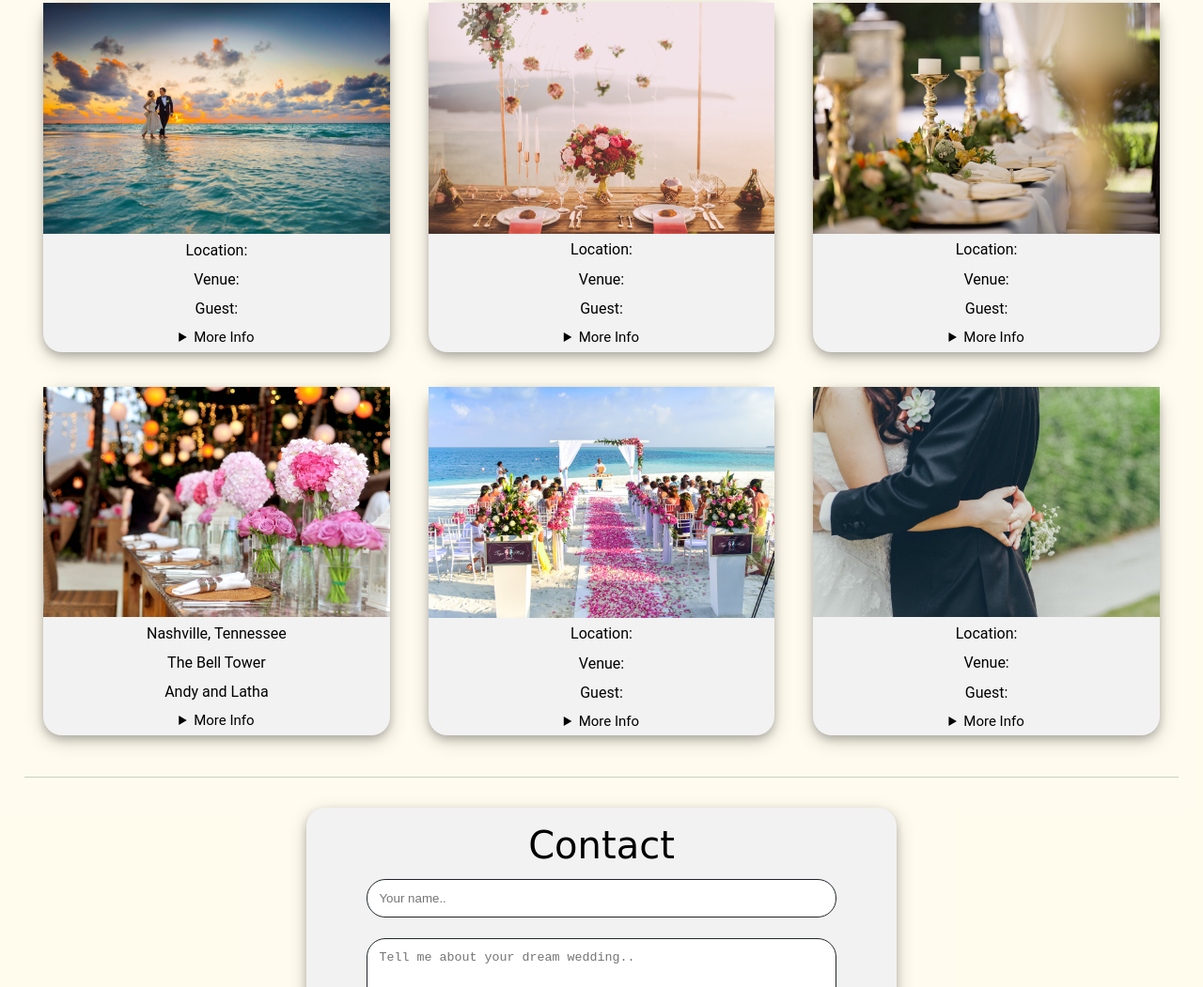
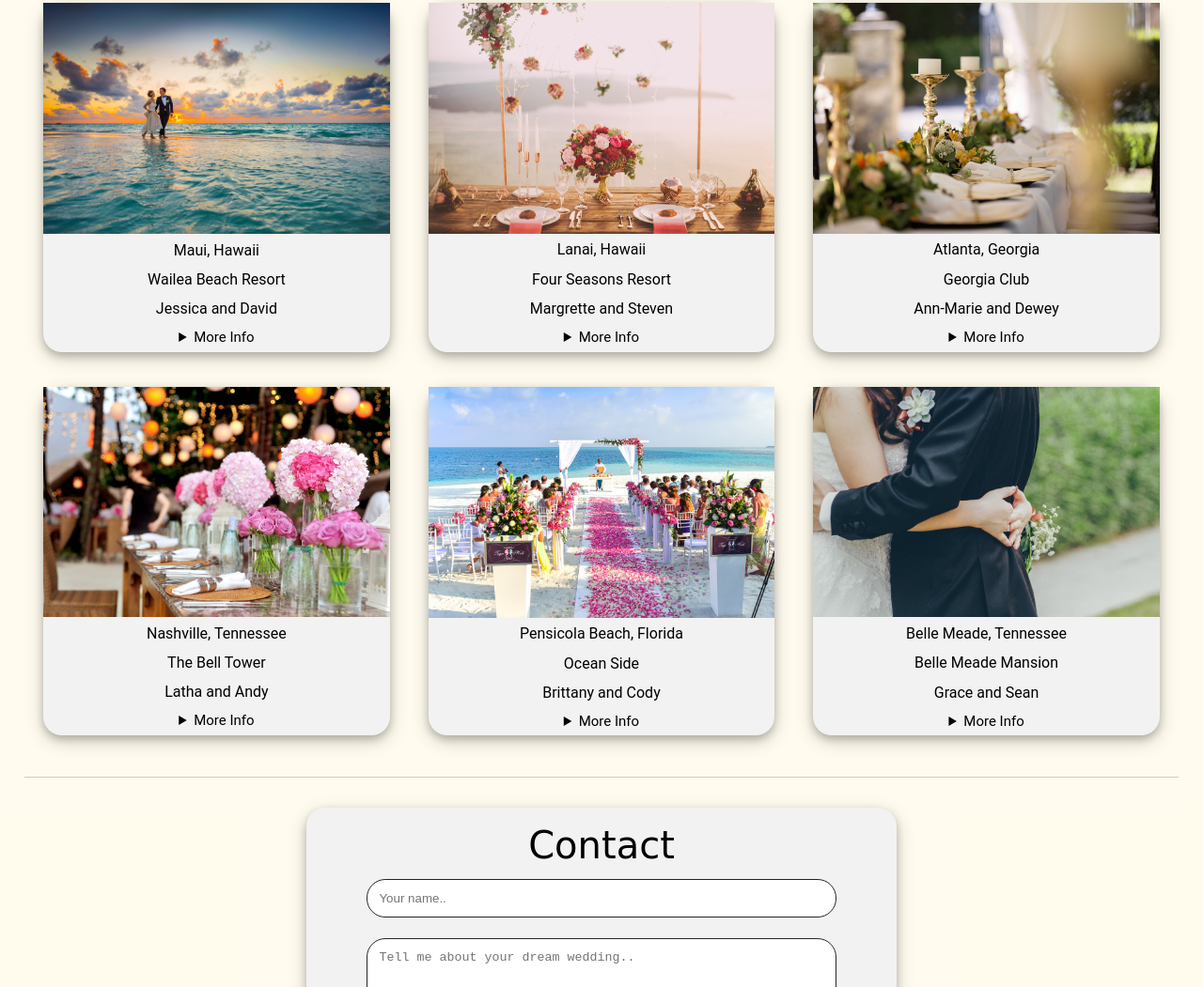
Before and after one commit to Wedding-Planner-October-2019/marketing-website, a plain HTML site: page index.html in a window 1280 px wide. Shown: the part 1172-2223 px from the top of the page at 94% size. Drawn offline with Linux system fonts and the light colour scheme.

Commit message:
update portfolio content

```diff
--- a/index.html
+++ b/index.html
@@ -68,9 +68,9 @@
 				<div class="portfolioContainer">
 					<div class="card">
 						<img src="/images/card1.jpeg" alt="beach sunset groom and bride" />
-						<p>Location:</p>
-						<p>Venue:</p>
-						<p>Guest:</p>
+						<p>Maui, Hawaii</p>
+						<p>Wailea Beach Resort</p>
+						<p>Jessica and David</p>
 						<details>
 							<summary>More Info</summary>
 							<p>
@@ -84,9 +84,9 @@
 					</div>
 					<div class="card">
 						<img src="/images/card2.jpeg" alt="wedding head-table" />
-						<p>Location:</p>
-						<p>Venue:</p>
-						<p>Guest:</p>
+						<p>Lanai, Hawaii</p>
+						<p>Four Seasons Resort</p>
+						<p>Margrette and Steven</p>
 						<details>
 							<summary>More Info</summary>
 							<p>
@@ -100,9 +100,9 @@
 					</div>
 					<div class="card">
 						<img src="/images/card3.jpeg" alt="wedding ceremony with candles" />
-						<p>Location:</p>
-						<p>Venue:</p>
-						<p>Guest:</p>
+						<p>Atlanta, Georgia</p>
+						<p>Georgia Club</p>
+						<p>Ann-Marie and Dewey</p>
 						<details>
 							<summary>More Info</summary>
 							<p>
@@ -118,7 +118,7 @@
 						<img src="/images/card4.jpeg" alt="wedding ceremony with flowers" />
 						<p>Nashville, Tennessee</p>
 						<p>The Bell Tower</p>
-						<p>Andy and Latha</p>
+						<p>Latha and Andy</p>
 						<details>
 							<summary>More Info</summary>
 							<p>
@@ -132,9 +132,9 @@
 					</div>
 					<div class="card">
 						<img src="/images/card5.jpeg" alt="beach wedding ceremony" />
-						<p>Location:</p>
-						<p>Venue:</p>
-						<p>Guest:</p>
+						<p>Pensicola Beach, Florida</p>
+						<p>Ocean Side</p>
+						<p>Brittany and Cody</p>
 						<details>
 							<summary>More Info</summary>
 							<p>
@@ -148,9 +148,9 @@
 					</div>
 					<div class="card">
 						<img src="/images/card6.jpeg" alt="groom and bride" />
-						<p>Location:</p>
-						<p>Venue:</p>
-						<p>Guest:</p>
+						<p>Belle Meade, Tennessee</p>
+						<p>Belle Meade Mansion</p>
+						<p>Grace and Sean</p>
 						<details>
 							<summary>More Info</summary>
 							<p>
--- a/less/global.less
+++ b/less/global.less
@@ -8,7 +8,7 @@ html {
 
 html,
 body {
-	font-family: "Roboto", sans-serif;
+	font-family: @standard;
 	// max-width: 1000px;
 	width: 100%;
 	margin: 0 auto;
@@ -20,7 +20,7 @@ h2,
 h3,
 h4,
 h5 {
-	font-family: "Indie Flower", cursive;
+	font-family: @curly;
 }
 
 h1 {
--- a/less/variables.less
+++ b/less/variables.less
@@ -14,6 +14,11 @@
 @blanchedalmond: #FFEBCD;
 @cornsilk: rgba(255,248,220, 0.3);
 
+// Fonts
+
+@curly: "Indie Flower", cursive;
+@standard: "Roboto", sans-serif;
+
 
 
 // Media Queries
```
